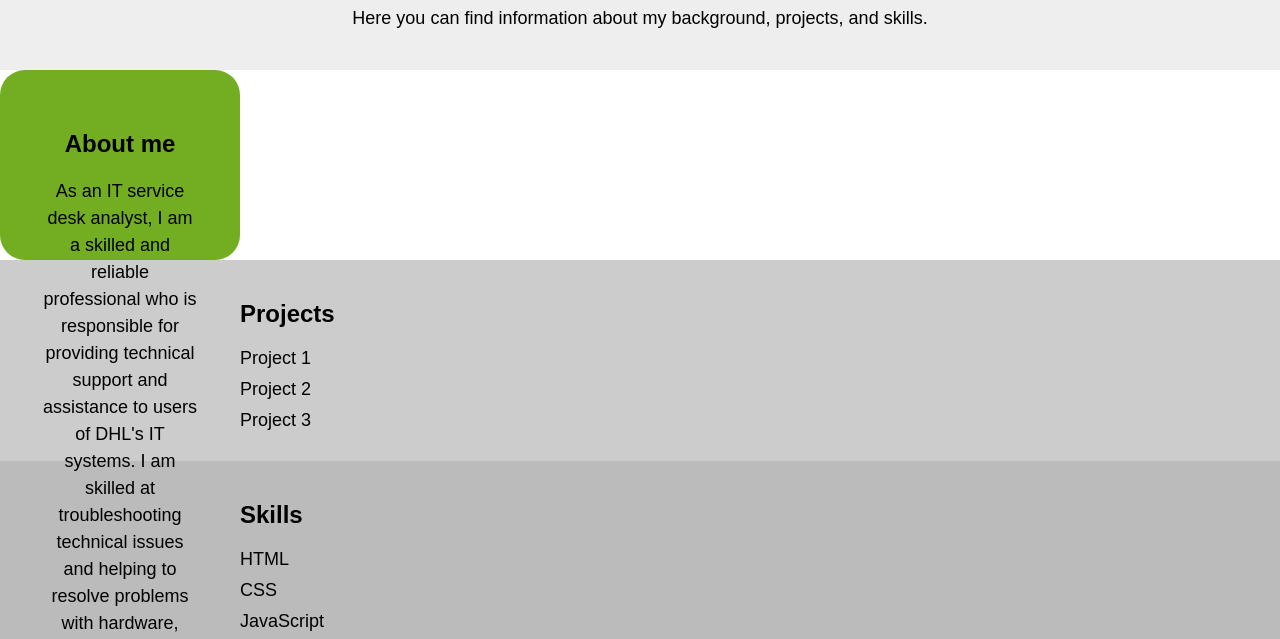
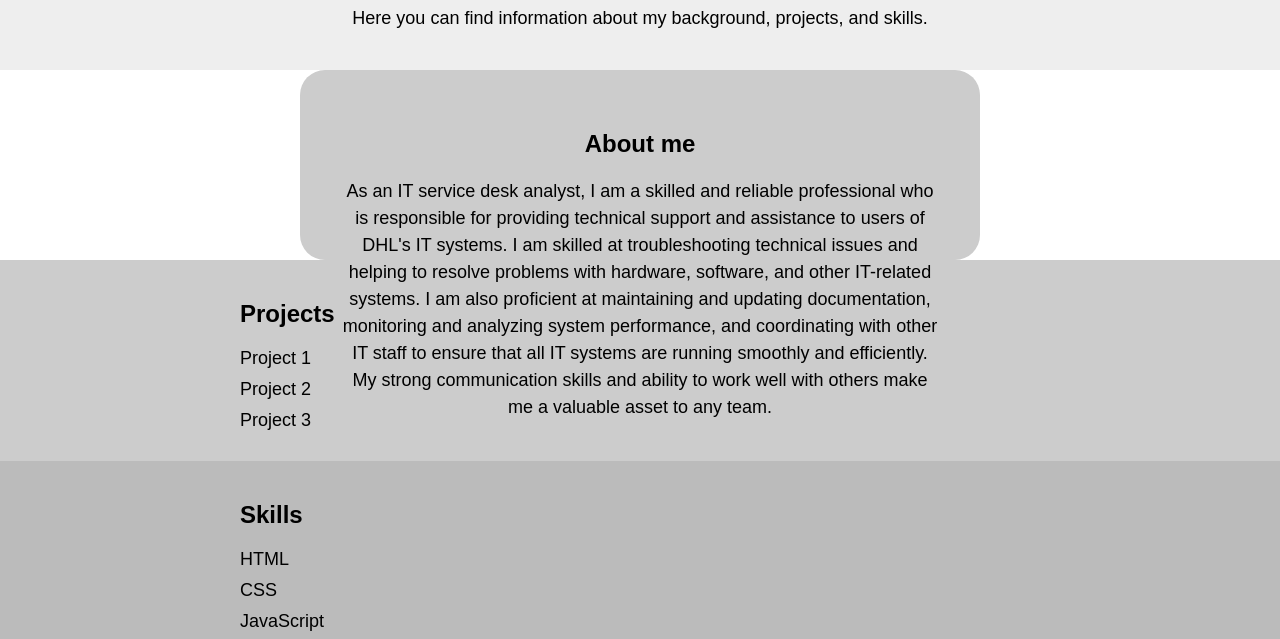
Before and after one commit to kimimccaw/kimiccaw.github.io, a plain HTML site: page index.html in a window 1280 px wide. Shown: the part 150-789 px from the top of the page. Drawn offline with Linux system fonts and the light colour scheme.

Commit message:
updated stylesheet

```diff
--- a/stylesheet.css
+++ b/stylesheet.css
@@ -52,11 +52,12 @@ nav a:hover {
 /* About section */
 #about {
   background-color: #ddd;
+  margin: auto;
   text-align: center;
   border-radius: 25px;
-  background: #73AD21;
+  background: #ccc;
   padding: 20px;
-  width: 200px;
+  width: 50%;
   height: 150px;
 }
 
```
